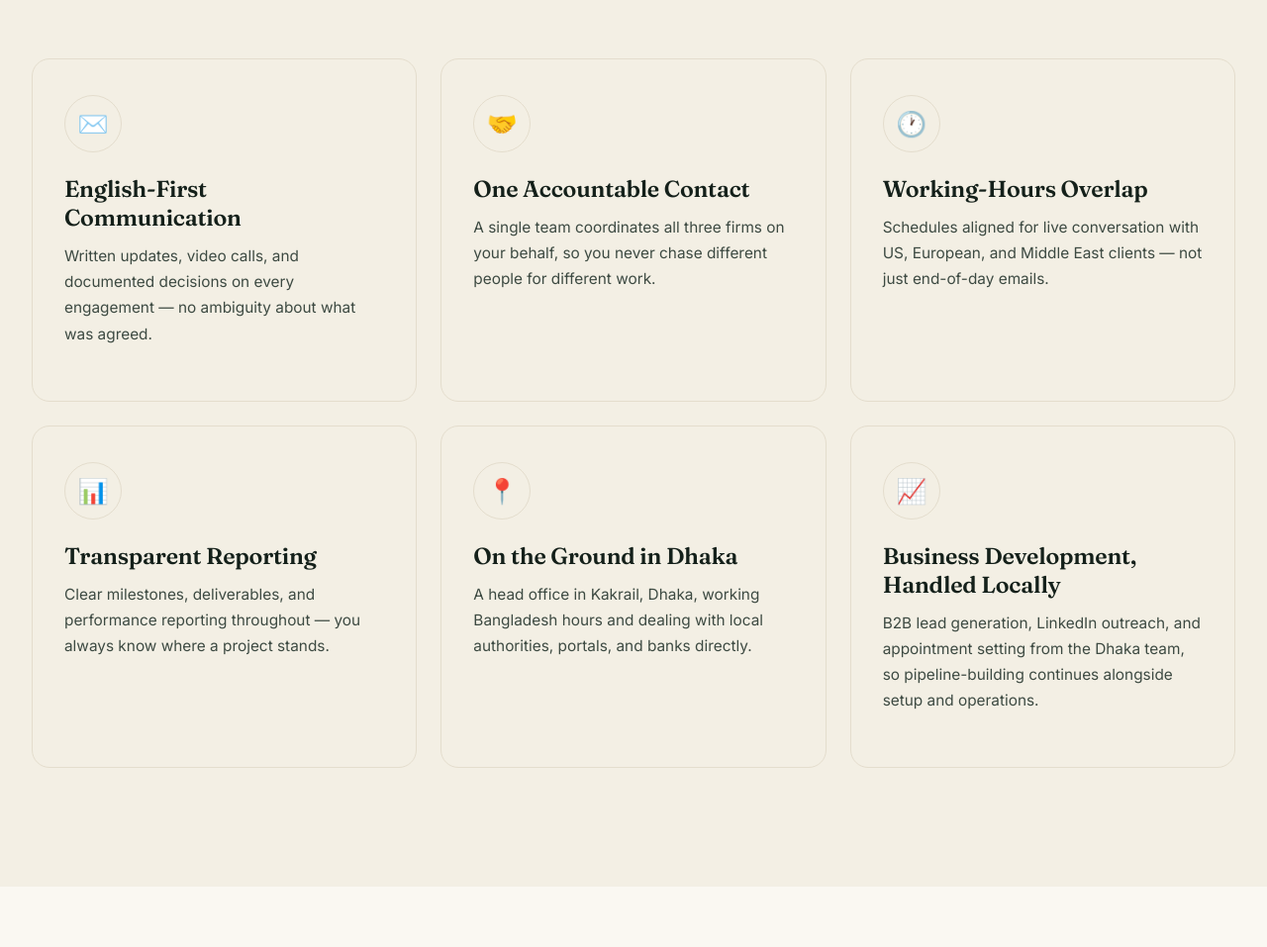
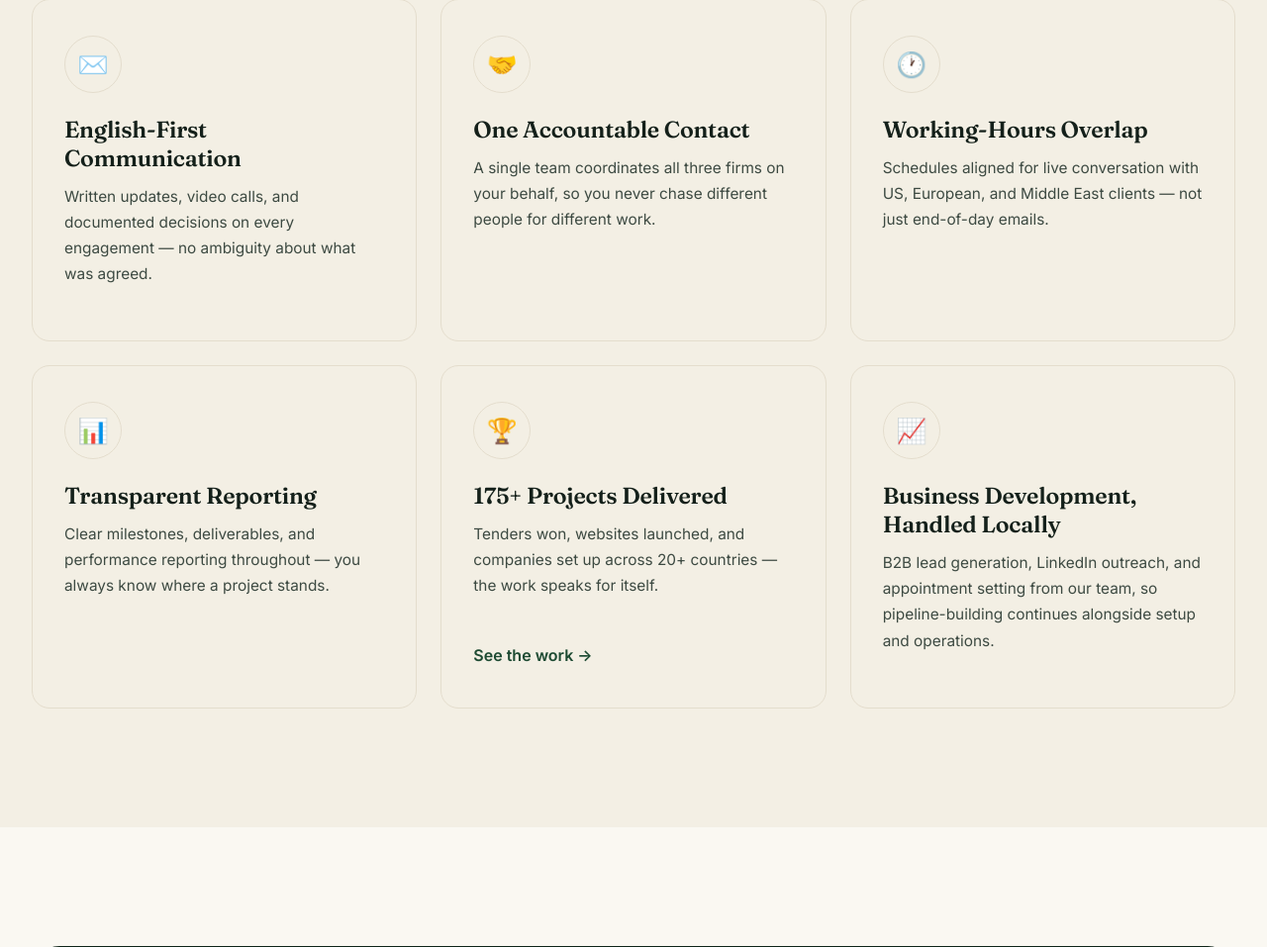
Before and after one commit to mashkursakib/mas-website, a PHP site: page /about.php in a window 1280 px wide. Shown: the part 3107-4064 px from the top of the page at 99% size. Run offline with PHP 8.4, Linux system fonts and the light colour scheme.

Commit message:
Highlight projects, not Dhaka: replace Dhaka selling points with project-focused content

```diff
--- a/about.php
+++ b/about.php
@@ -4,7 +4,7 @@ $site  = load_site();
 $about = $site['about'] ?? [];
 
 page_head([
-    'title'       => 'About MAS Group | Dhaka-Based Team for International Business',
+    'title'       => 'About MAS Group | Built for International Business',
     'description' => 'Founded in Dhaka in 2021, MAS Group is three specialised firms — e-procurement, web & IT, and market entry — working as one accountable team for international business in Bangladesh.',
     'canonical'   => 'https://masconsultancy.org/about.php',
 ]);
@@ -15,7 +15,7 @@ site_header('about', true);
   <section class="page-hero">
     <div class="container">
       <p class="eyebrow eyebrow-light">About MAS Group</p>
-      <h1>A Dhaka Team Built for International Business</h1>
+      <h1>A Team Built for International Business</h1>
       <p>Founded in 2021, MAS Group helps companies from the United States and 20+ countries set up, get online, and win government work in Bangladesh.</p>
     </div>
   </section>
@@ -140,14 +140,15 @@ site_header('about', true);
           <p>Clear milestones, deliverables, and performance reporting throughout — you always know where a project stands.</p>
         </article>
         <article class="card reveal">
-          <div class="card-icon" aria-hidden="true">📍</div>
-          <h3>On the Ground in Dhaka</h3>
-          <p>A head office in Kakrail, Dhaka, working Bangladesh hours and dealing with local authorities, portals, and banks directly.</p>
+          <div class="card-icon" aria-hidden="true">🏆</div>
+          <h3>175+ Projects Delivered</h3>
+          <p>Tenders won, websites launched, and companies set up across 20+ countries — the work speaks for itself.</p>
+          <a href="portfolio.php" class="text-link">See the work &rarr;</a>
         </article>
         <article class="card reveal">
           <div class="card-icon" aria-hidden="true">📈</div>
           <h3>Business Development, Handled Locally</h3>
-          <p>B2B lead generation, LinkedIn outreach, and appointment setting from the Dhaka team, so pipeline-building continues alongside setup and operations.</p>
+          <p>B2B lead generation, LinkedIn outreach, and appointment setting from our team, so pipeline-building continues alongside setup and operations.</p>
         </article>
       </div>
     </div>
--- a/contact-us.php
+++ b/contact-us.php
@@ -4,8 +4,8 @@ $site    = load_site();
 $contact = $site['contact'] ?? [];
 
 page_head([
-    'title'       => 'Contact MAS Consultancy | Dhaka Office — Email, Phone & WhatsApp',
-    'description' => 'Contact MAS Group in Dhaka: 73, Eastern Commercial Complex, Kakrail. Email info@masconsultancy.org, call or WhatsApp +880 1913 876636. We reply within 24 hours on business days.',
+    'title'       => 'Contact MAS Consultancy | Email, Phone & WhatsApp',
+    'description' => 'Contact MAS Group: 73, Eastern Commercial Complex, Kakrail, Dhaka. Email info@masconsultancy.org, call or WhatsApp +880 1913 876636. We reply within 24 hours on business days.',
     'canonical'   => 'https://masconsultancy.org/contact-us.php',
 ]);
 site_header('contact', true);
--- a/faq.php
+++ b/faq.php
@@ -42,7 +42,7 @@ site_header('faq', true);
         </div>
         <div class="faq-item">
           <button class="faq-q" aria-expanded="false">Do you offer lead generation or appointment setting? <span class="faq-icon">+</span></button>
-          <div class="faq-a"><p>Yes. Our Dhaka team offers B2B lead generation, LinkedIn outreach, and appointment setting for international firms building a sales pipeline — delivered to agreed targets, with regular reporting. See <a href="services.php#lead-generation">Lead Generation</a>.</p></div>
+          <div class="faq-a"><p>Yes. Our team offers B2B lead generation, LinkedIn outreach, and appointment setting for international firms building a sales pipeline — delivered to agreed targets, with regular reporting. See <a href="services.php#lead-generation">Lead Generation</a>.</p></div>
         </div>
         <div class="faq-item">
           <button class="faq-q" aria-expanded="false">How do we start working together? <span class="faq-icon">+</span></button>
--- a/index.php
+++ b/index.php
@@ -97,7 +97,7 @@ site_header('home');
       <div class="section-head reveal">
         <p class="eyebrow">About Us</p>
         <h2 class="section-title">One Group. Three Specialized Firms. <span class="accent">Complete Solutions.</span></h2>
-        <p class="section-sub">MAS Group is a Dhaka-based group of three specialised firms. Each one leads its own field — and one team coordinates all three for you, so you deal with a single partner from first conversation to finished work.</p>
+        <p class="section-sub">Three specialised firms, 175+ projects delivered. Each one leads its own field — and one team coordinates all three for you, so you deal with a single partner from first conversation to finished work.</p>
       </div>
       <div class="cards-grid">
         <article class="card reveal">
@@ -190,7 +190,7 @@ site_header('home');
           <p>Most international companies entering Bangladesh need three things at the same time: a legal local presence, a credible digital presence, and access to public sector work. MAS Group is built so one partner covers all three — you never have to find, brief, and manage three separate providers, or carry the gaps between them.</p>
           <ul class="check-list">
             <li><strong>Specialists, not generalists.</strong> Every engagement is handled by the firm that does that work all day, every day.</li>
-            <li><strong>On the ground in Dhaka.</strong> Our head office deals with local authorities, portals, and banks directly — in Bangladesh hours, in person when it matters.</li>
+            <li><strong>A track record you can check.</strong> Tenders won, websites launched, companies set up — see the results on our <a href="portfolio.php">Portfolio page</a>.</li>
             <li><strong>Built for international clients.</strong> English-first communication, written updates, and schedules aligned for live conversation across US, European, and Middle East time zones.</li>
           </ul>
           <a href="about.php" class="btn btn-primary">How We Work</a>
--- a/services.php
+++ b/services.php
@@ -70,7 +70,7 @@ site_header('services', true);
             <li>Network &amp; server setup</li>
             <li>Cloud migration</li>
             <li>Ongoing monitoring &amp; support</li>
-            <li>Local IT help for your Dhaka office</li>
+            <li>Local IT help for your office</li>
           </ul>
           <a href="contact-us.php" class="text-link">Talk to us &rarr;</a>
         </article>
@@ -104,7 +104,7 @@ site_header('services', true);
           <div class="card-icon" aria-hidden="true">🎯</div>
           <p class="card-kicker">MAS Consultancy &middot; Business Development</p>
           <h3>B2B Lead Generation &amp; Appointment Setting</h3>
-          <p>Our Dhaka team builds your sales pipeline while you run the business: targeted prospect research, LinkedIn outreach, and appointment setting — delivered to agreed targets, with regular reporting on every campaign.</p>
+          <p>Our team builds your sales pipeline while you run the business: targeted prospect research, LinkedIn outreach, and appointment setting — delivered to agreed targets, with regular reporting on every campaign.</p>
           <ul class="check-list">
             <li>Targeted prospect lists</li>
             <li>LinkedIn outreach</li>
```
Also changed, not shown: data/posts.json (+1 -1 lines), market-entry.php (+4 -4 lines).
